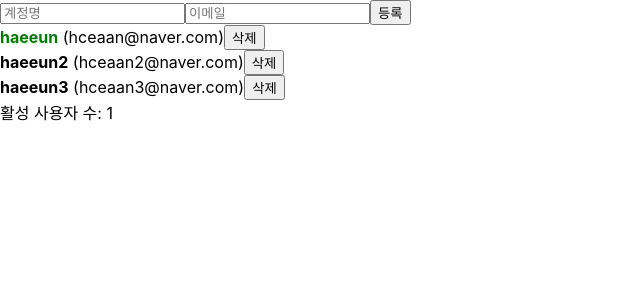
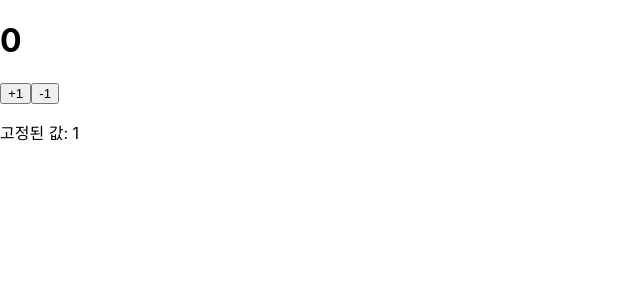
Before and after one commit to Haeeeun/react-tutorial, a React (Create React App) app: page / in a window 1280 px wide. Shown: the top 300 px of the page, without its empty margins (0-640 px from the left). Built offline with nearby package versions, Linux system fonts and the light colour scheme.

Commit message:
use class component

```diff
--- a/src/Counter.js
+++ b/src/Counter.js
@@ -1,46 +1,83 @@
-import React, { useReducer } from 'react';
+import React, { Component } from 'react';
 
-//상태 업데이트 로직이 컴포넌트 밖에 있다.
-function reducer(state, action) {
-  switch (action.type) {
-    case 'INCREMENT':
-      return state + 1;
-    case 'DECREMENT':
-      return state - 1;
-    default:
-      throw new Error('Unhandled action');
+class Counter extends Component {
+
+  state = {
+    counter: 0,
+    fixed: 1,
+  }
+
+  handleIncrease = () => {
+    // this.setState({
+    //   counter: this.state.counter + 1
+    // })
+
+    //이렇게 함수형으로 업데이트 하는 경우 동기적으로 state 를 업데이트 한다.
+    this.setState(state => ({
+      counter: state.counter + 1
+    }))
+  }
+
+  handleDecrease = () => {
+    this.setState({
+      counter: this.state.counter - 1
+    })
+
+  }
+
+  render() {
+    return (
+      <div>
+        <h1>{this.state.counter}</h1>
+        <button onClick={this.handleIncrease}>+1</button>
+        <button onClick={this.handleDecrease}>-1</button>
+        <p>고정된 값: {this.state.fixed}</p>
+      </div>
+    )
   }
 }
 
-function Counter() {
+// //상태 업데이트 로직이 컴포넌트 밖에 있다.
+// function reducer(state, action) {
+//   switch (action.type) {
+//     case 'INCREMENT':
+//       return state + 1;
+//     case 'DECREMENT':
+//       return state - 1;
+//     default:
+//       throw new Error('Unhandled action');
+//   }
+// }
 
-  const [number, dispatch] = useReducer(reducer, 0);
-    // const [number, setNumber] = useState(0); //0은 초기값
-    // const number = numberState[0];
-    // const setNumber = numberState[1]; 와 동일한 코드, number는 현재 상태, setNumber는 값을 업데이트 하는 함수
+// function Counter() {
 
-    const onIncrease = () => {
-      // setNumber(prevNumber => prevNumber+1); // 업데이트 함수 (최적화랑 관련이 있다)
-      dispatch({
-        type: 'INCREMENT'
-      })
-    }
+//   const [number, dispatch] = useReducer(reducer, 0);
+//     // const [number, setNumber] = useState(0); //0은 초기값
+//     // const number = numberState[0];
+//     // const setNumber = numberState[1]; 와 동일한 코드, number는 현재 상태, setNumber는 값을 업데이트 하는 함수
 
-    const onDecrease = () => {
-      // setNumber(number-1);
-      dispatch({
-        type: 'DECREMENT'
-      })
-    }
+//     const onIncrease = () => {
+//       // setNumber(prevNumber => prevNumber+1); // 업데이트 함수 (최적화랑 관련이 있다)
+//       dispatch({
+//         type: 'INCREMENT'
+//       })
+//     }
 
-    return (
-        <div>
-            <h1>{number}</h1>
-            <button onClick={onIncrease}>+1</button>
-            {/* <button onClick={onIncrease()} 는 함수를 호출하게 되는 것 */}
-            <button onClick={onDecrease}>-1</button>
-        </div>
-    )
-}
+//     const onDecrease = () => {
+//       // setNumber(number-1);
+//       dispatch({
+//         type: 'DECREMENT'
+//       })
+//     }
+
+//     return (
+//         <div>
+//             <h1>{number}</h1>
+//             <button onClick={onIncrease}>+1</button>
+//             {/* <button onClick={onIncrease()} 는 함수를 호출하게 되는 것 */}
+//             <button onClick={onDecrease}>-1</button>
+//         </div>
+//     )
+// }
 
 export default Counter
--- a/src/index.js
+++ b/src/index.js
@@ -4,11 +4,13 @@
 import App from './App';
 import reportWebVitals from './reportWebVitals';
 import ContextSample from "./ContextSample";
+import Counter from './Counter';
 
 ReactDOM.render(
   <React.StrictMode>
-    <App />
+    {/* <App /> */}
     {/*<ContextSample />*/}
+    <Counter />
   </React.StrictMode>,
   document.getElementById('root')
 );
```
